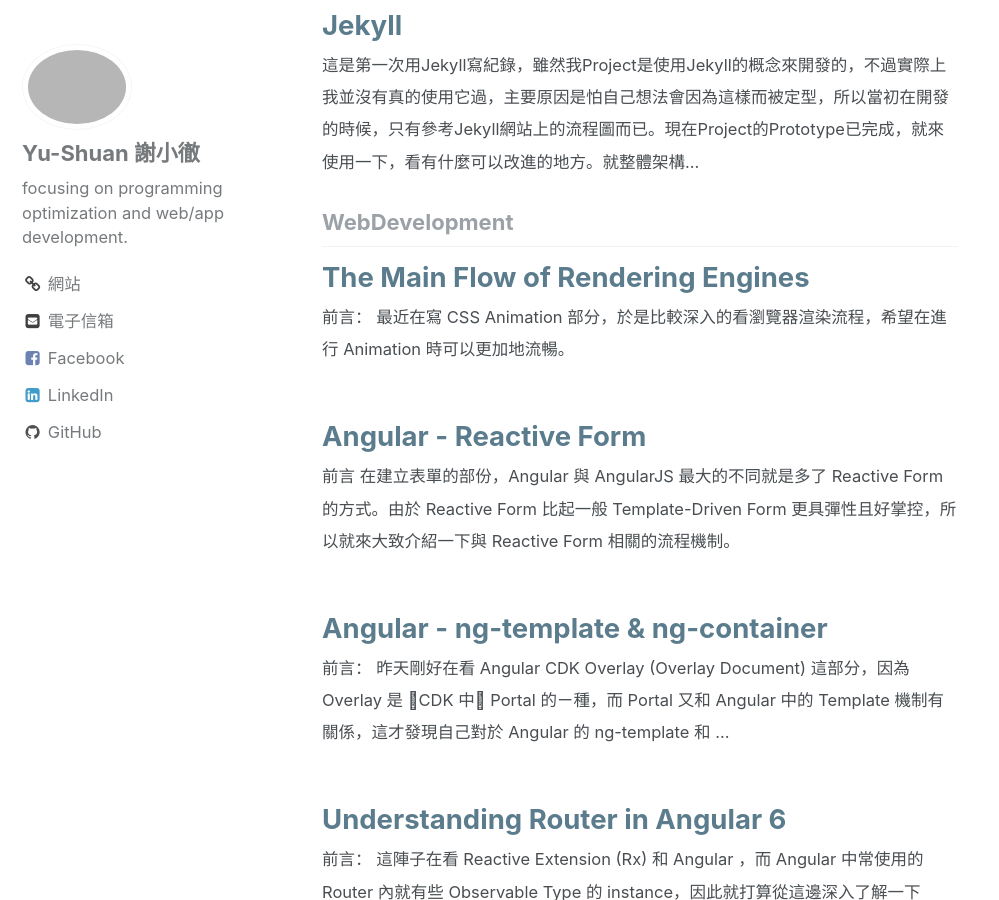
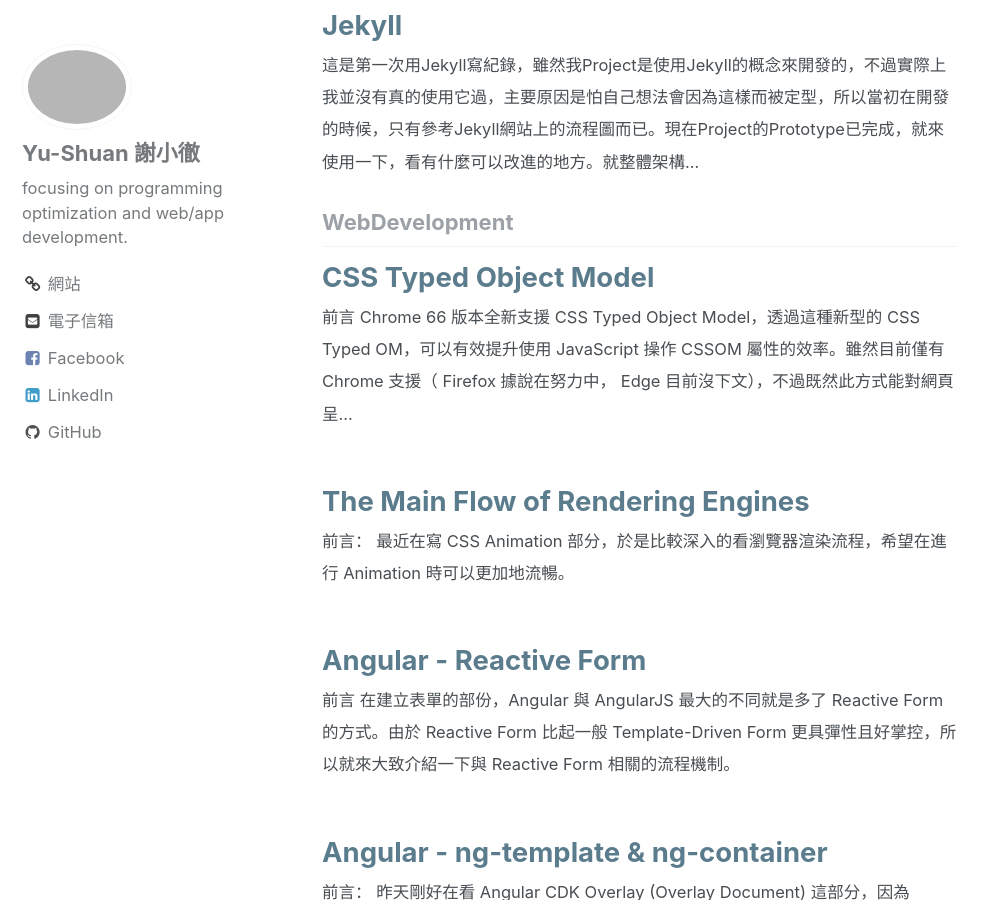
Before and after one commit to YuShuanHsieh/yushuanhsieh.github.io, a Jekyll site: the page built from _pages/category-archive.html, in a window 1280 px wide and 900 px high, scrolled down 1233 px. Shown: the whole window, without its empty margins (0-999 px from the left). Built offline with Jekyll 4.4.1, drawn with Linux system fonts in a browser that asks for light colours; some of the changed lines change nothing that is shown.

Commit message:
feat(post): add css typed om post

````diff
--- a/_posts/2019-06-23-browser-render-engine.markdown
+++ b/_posts/2018-06-23-browser-render-engine.markdown
@@ -19,6 +19,7 @@
 </head>
 <body>
   My Website
+  <script src="./main.js"></script>
 </body>
 </html>
 ```
@@ -51,13 +52,15 @@
 從上面的流程可以知道，瀏覽器從 server 取得檔案到將頁面渲染完成，需要好幾個步驟，而一般使用者又會預期網頁在四秒內就要能呈現完成，到底該如何處理這些流程，會是重要的問題。
 
 ### Main Thread
-首先，HTML / CSS Parsing 到組成 Render Tree 以及 Paint 這整個主要流程，都是由 `Main Single Thread` 來處理。而這也意味著只要有其中一個流程需要執行比較長的時間，就會讓整個畫面停滯住。舉例來說，如果我寫了一個樣式設定複雜的 CSS 檔案，當瀏覽器在進行 parsing 時，就需要花費比較多時間將 CSS 轉換成樹狀結構的 CSSOM，而這處理期間，使用者只會看到頁面可能呈現一片空白，必須等到整個 Render Tree 出來並且被繪製，才會看到完整頁面。
+首先，從 HTML Download 到組成 Render Tree 以及 Paint 這整個主要流程，都是由 `Main Single Thread` 來處理。而這也意味著只要有其中一個流程需要外部資源或是執行比較長的時間，就會讓整個畫面停滯住(Render-Blocking)。舉例來說，HTML 中有一個從 server 端引入的 CSS 檔案，由於 CSSOM 在 Render Tree 中是必要的，所以 Main Thread 會被暫停住，等待 CSS 檔案下載完畢後進入 CSS Parsing ，而這處理期間，使用者可能會看到頁面呈現一片空白（或是不完整畫面），必須等到整個 Render Tree 出來並且被繪製，才會看到完整頁面。
 
-根據上面所述，這對使用者來說可能不會是好的體驗，因此現在瀏覽器會盡可能地提早將頁面繪製出來，即使**這個頁面並不是完整頁面**。理論上來說，繪製的流程必須等到 Render Tree 建構完成之後才會發生，不過瀏覽器實際在執行時會讓第一次繪製在 Render Tree 建構完成之前發生。
+根據上面所述，這對使用者來說可能不會是好的體驗，因此現在瀏覽器會盡可能地提早將頁面繪製出來，即使**這個頁面並不是完整頁面**。理論上來說，繪製的流程必須等到 Render Tree 建構完成之後才會發生，不過瀏覽器實際在執行時會讓第一次繪製在 Render Tree 建構完整之前發生。
 
 ![rendering-engine-2.png]({{ site.url }}/assets/images/rendering-engine-2.png)
 
-但即使如此，網站還是要等到整個渲染出來才有其意義在，所以雖然瀏覽器會提前將部分畫面顯示出來，還是不影響本節所要討論的重點：**當 HTML / CSS Parsing 以及 JavaScript 執行或是在處理版面配置繪製時，都需要佔用 Main Thread，進而影響頁面顯示時間。**
+即使如此，網站還是要等到整個渲染出來才有其意義在，所以雖然瀏覽器會提前將部分畫面顯示出來，但只是為了提高用戶體驗，不影響本節所要討論的重點：**當 HTML / CSS Parsing 以及 JavaScript 執行或是在處理版面配置繪製時，都需要佔用 Main Thread，進而延長頁面顯示所需的時間。**
+
+當然我們可以透過一些手段來加快 Main Thread 的流程，例如使用 `<script async>` 的非同步載入檔案來避免 Main Thread 被暫停住，或是盡可能地只先載入必要內容。不過這邊只先大概說明，後續文章會進行比較完整的補充。
 
 ### Compositor Thread
 [Compositor Thread Architecture](https://dev.chromium.org/developers/design-documents/compositor-thread-architecture)
--- /dev/null
+++ b/_posts/2018-06-24-css-typed-om.markdown
@@ -0,0 +1,113 @@
+---
+layout: single
+title:  "CSS Typed Object Model"
+date:   2018-06-24 08:00:00 +0800
+categories: WebDevelopment
+---
+## 前言
+Chrome 66 版本全新支援 `CSS Typed Object Model`，透過這種新型的 CSS Typed OM，可以有效提升使用 JavaScript 操作 CSSOM 屬性的效率。雖然目前僅有 Chrome 支援（ Firefox 據說在努力中， Edge 目前沒下文），不過既然此方式能對網頁呈現效能有所提升，讓開發者和使用者都因此受惠，未來想必會成為主流方式。
+
+## CSSOM & CSS Typed Object Model
+### CSSOM
+傳統的 CSSOM 是使用 string 格式來進行 style  修改或是讀取等行為，當開發者傳遞一個 string 內容給 CSSOM 時，它會再解析 string 成真正需要的數值。這樣一來一往需要蠻大的成本，再加上開發者傳送 string 時不好偵錯，以及不方便開發者進行一些數值的運算等，讓傳統 CSSOM 似乎不太適合樣式操作。
+
+Example
+```javascript
+const el = document.querySelector('.container');
+el.style.opacity = '0.2'; //pass string type value to CSSOM
+```
+
+### CSS Typed Object Model
+針對 CSSOM 產生的種種不便，於是大神們提出 `CSS Typed Object Model` 解決方案，使用更直覺的方式來操作 CSS 樣式數值。大致概念就是使用專屬的 JS object 來代表這些屬性，同時並新增 CSS Value Object 來規範可接受的數值。 這樣不但有利於開發者運用，而且更強化可讀性。
+
+想像一下，如果你需要獲得 Element 當前的 opacity 數值並且增加它，根據 CSSOM 的方式，它會回傳一個 string type 的 value 給你，而新型的 CSS Typed Object Model 是會回傳 number type，後者的方式還是比較好吧。
+
+Example
+```javascript
+const el = document.querySelector('.container');
+el.attributeStyleMap.set('opacity', 0.2);
+const value = el.attributeStyleMap.get('opacity').value;
+// value = 0.2
+```
+
+## CSS Typed Object Model
+### StylePropertyMap
+在上面例子有看到一個新的 Element Property `attributeStyleMap`，這是在 `CSS Typed Object Model` 定義一種代表 CSS declaration block 的物件。(interface 為 `StylePropertyMap`)，可以透過內定義的 methods 來讀取或是修改特定 CSS property。
+
+```java
+interface StylePropertyMap : StylePropertyMapReadOnly {
+  void set(USVString property, (CSSStyleValue or USVString)... values);
+  void append(USVString property, (CSSStyleValue or USVString)... values);
+  void delete(USVString property);
+  void clear();
+};
+```
+
+這比起使用 CSSOM 所產生的 [`CSSStyleDeclaration`](https://drafts.csswg.org/cssom-1/#cssstyledeclaration)有很大的不同，使用方式也更為簡潔。
+
+### computedStyleMap()
+```java
+partial interface Element {
+  [SameObject] StylePropertyMapReadOnly computedStyleMap();
+};
+```
+`CSS Typed Object Model` 另一個好處就是提供了運算後的數值結果，例如在官方文件有提到：
+```javascript
+el.attributeStyleMap.set('z-index', CSS.number(15.4));
+el.computedStyleMap().get('z-index').value === 15   // computed style is rounded.
+```
+由於 `z-index` 屬性僅接受 interger ，所以即使是設定不可被接受的小數點數值，在最後運算時還是會被調整成 Property 正確的範圍數值。
+
+### CSS Numeric Factory Functions
+在 CSS 中有好幾種代表單位，例如 `em` `px` `deg`等，以往我們在設定時就會直接寫：
+```javascript
+el.style.transform=`rotate(0,0,1,${angle}deg)`;
+```
+這其實是很不直覺的寫法，有可能會因為打錯單位而無法正確顯示。因此透過 `Numeric Factory Functions` 的協助，我們可以透過指定的 functions 來產生出正確的數字和單位。
+```java
+partial namespace CSS {
+  CSSUnitValue number(double value);
+  CSSUnitValue percent(double value);
+  CSSUnitValue em(double value);
+  // ...more
+}
+```
+example
+```javascript
+const rotate = new CSSRotate(0, 0, 1, CSS.deg(angle));
+```
+
+### CSS Typed Object Model Support
+目前僅有 Chrome 66 版本支援 CSS Typed OM，所以如果想要切換 CSSOM 和 CSS Typed OM 使用，可以透過以下方式來進行支援性判斷：
+```javascript
+if (window.CSS && CSS.number) {
+  // Supports CSS Typed OM.
+}
+```
+
+## CSS Typed Object Model with Web Animation API
+這種新型的 CSS Style 寫法也可以使用在 Web Animation API 上，同樣地讓開發者更好撰寫所要的樣式控制。
+
+example
+```javascript
+const animate = el.animate({
+  transform: [
+    // 'rotate(0deg)'
+    new CSSRotate(0, 0, 1, CSS.deg(0)),
+    // 'rotate(360deg)'
+    new CSSRotate(0, 0, 1, CSS.deg(360))
+   ]
+  }, {
+    duration: 3000,
+    iterations: Infinity
+  });
+animate.play();
+```
+
+
+## 結論
+`CSS Typed Object Model` 主要目的是在解決以往使用 JavaScript 操作 CSSOM 時所需要耗費的解析成本，以及透過更直接的操作 property object 來提升開發便利性。目前雖然支援性不高，不過還是希望以後能都使用這種方式來操作 CSS，畢竟傳統的方式對於開發者來說確實不太方便～
+
+## Reference
+1. [Working with the new CSS Typed Object Model](https://developers.google.com/web/updates/2018/03/cssom)
+2. [CSS Typed OM Level 1](https://drafts.css-houdini.org/css-typed-om/#dom-element-computedstylemap)
````
